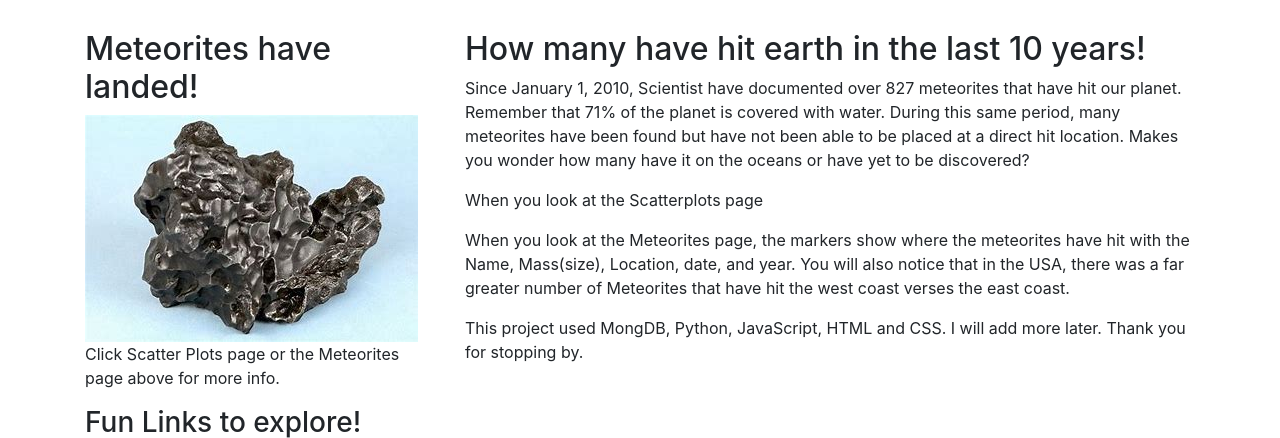
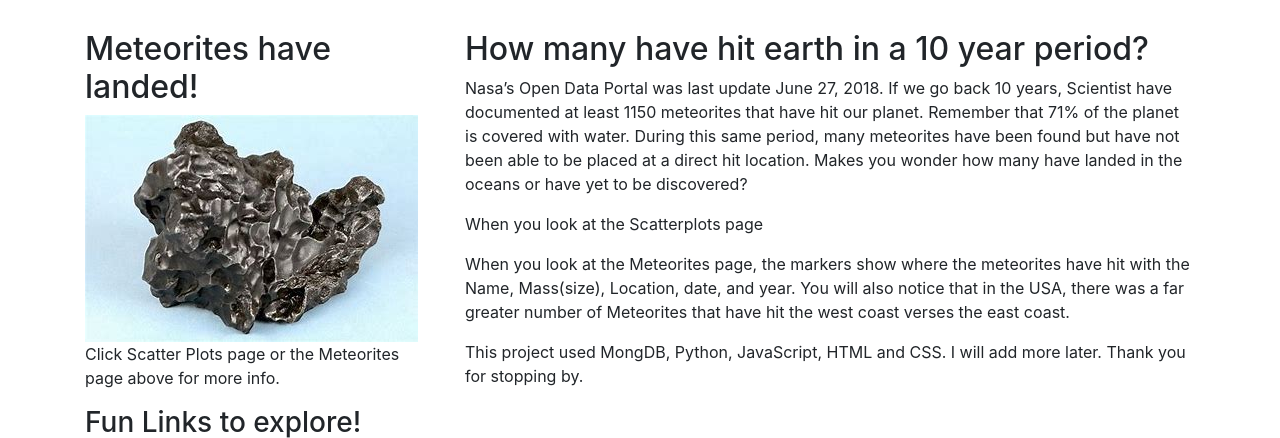
Before and after one commit to rabiasungur/meteorite-landings, a Flask app: page / in a window 1280 px wide. Shown: the part 56-494 px from the top of the page. Run offline with Flask 2, Linux system fonts and the light colour scheme; data that the repository does not hold is empty; some libraries are stand-ins or nearby versions.

Commit message:
updated javaScript, html  and cleaned up css

```diff
--- a/app.py
+++ b/app.py
@@ -39,8 +39,8 @@ def index():
 
 @app.route("/api/landing_data")
 def landing_data():
-    start_date = datetime(2010,1,1)
-    end_date = datetime(2020,1,1)
+    start_date = datetime(2008,1,5)
+    end_date = datetime(2018,1,5)
     landings = mongo.db.landings.find({'year':{'$lt':end_date, '$gt':start_date}}, {'_id':False})
 
     # landings = mongo.db.landings.find_one({}, {'_id':False})
--- a/templates/Static/css/style.css
+++ b/templates/Static/css/style.css
@@ -17,7 +17,7 @@ footer {
   background-color: #777;
   padding: 10px;
   text-align: center;
-  color: white;
+  color: #f7f2f2;
 }
 main {
   height:auto;
@@ -44,7 +44,6 @@ section:after {
   display: table;
   clear: both;
 }
-
 /* Responsive layout - makes the two columns/boxes stack on top of each other instead of next to each other, on small screens */
 @media (max-width: 600px) {
   nav, article {
--- a/templates/index.html
+++ b/templates/index.html
@@ -82,15 +82,17 @@
       <div class="col-sm-8">
 
         <!-- place image of satellightmap here with a click and link to next page. slider and date picker on that page-->
-        <h2> How many have hit earth in the last 10 years!</h2>
+        <h2> How many have hit earth in a 10 year period?</h2>
         <!-- <h5>Title description</h5> -->
         <!-- I want to be-->
         <!-- <div href="static/asset/mtypes.jpg">
             <img src="static/asset/mtypes.jpg"></div> -->
-        <p>Since January 1, 2010, Scientist have documented over 827 meteorites that have hit our planet.
+        <p>Nasa’s Open Data Portal was last update June 27, 2018. If we go back 10 years,
+          Scientist have documented at least 1150 meteorites that have hit our planet.
           Remember that 71% of the planet is covered with water. During this same period,
           many meteorites have been found but have not been able to be placed at a direct hit location.
-          Makes you wonder how many have it on the oceans or have yet to be discovered?</p>
+          Makes you wonder how many have landed in the oceans or have yet to be discovered?
+        </p>
         <p>When you look at the Scatterplots page </p>
         <p> When you look at the Meteorites page,
           the markers show where the meteorites have hit with the Name, Mass(size), Location, date, and year.
--- a/templates/map2.html
+++ b/templates/map2.html
@@ -37,8 +37,10 @@
             </div>
 
         </nav>
+        <div class="container text">
+            <P>From June 2008 to June 2018, notice that the west coast of N. America, west coast of Morocco and the S. East coast of Oman have lots of hits? Hmmm. </P>
+        </div>
 
-        <div class="container">
             <div class="row">
                 <div class="col-md-12">
                     <div id="map-id"></div>
@@ -63,8 +65,6 @@
         crossorigin=""></script>
     <script src="https://d3js.org/d3.v5.min.js"></script>
     <script type="text/javascript" src="static/js/config.js"></script>
-
-
     <script type="text/javascript" src="static/js/meteorites.js"></script>
 
 </body>
```
Also changed, not shown: templates/Static/js/meteorites.js (+15 -4 lines), templates/Static/js/meteoritesoriginal.js (deleted, +0 -46 lines).
